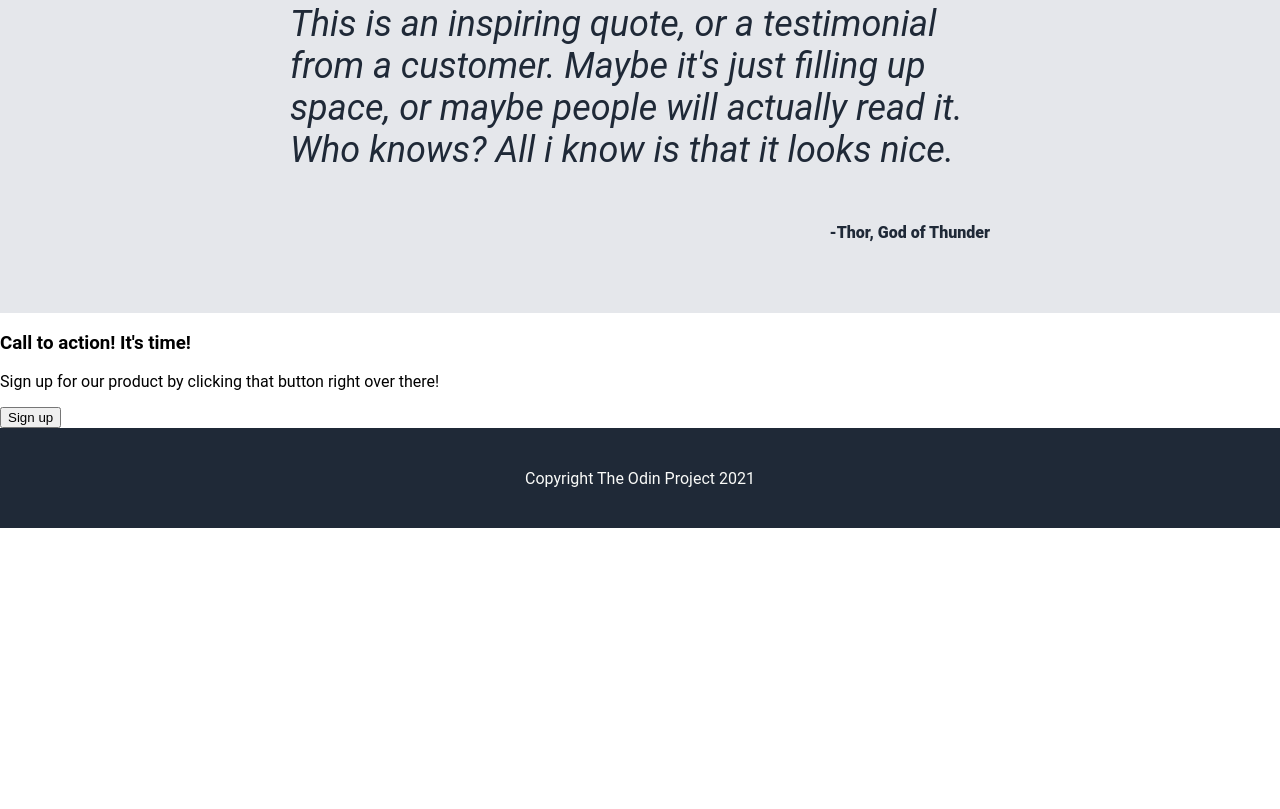
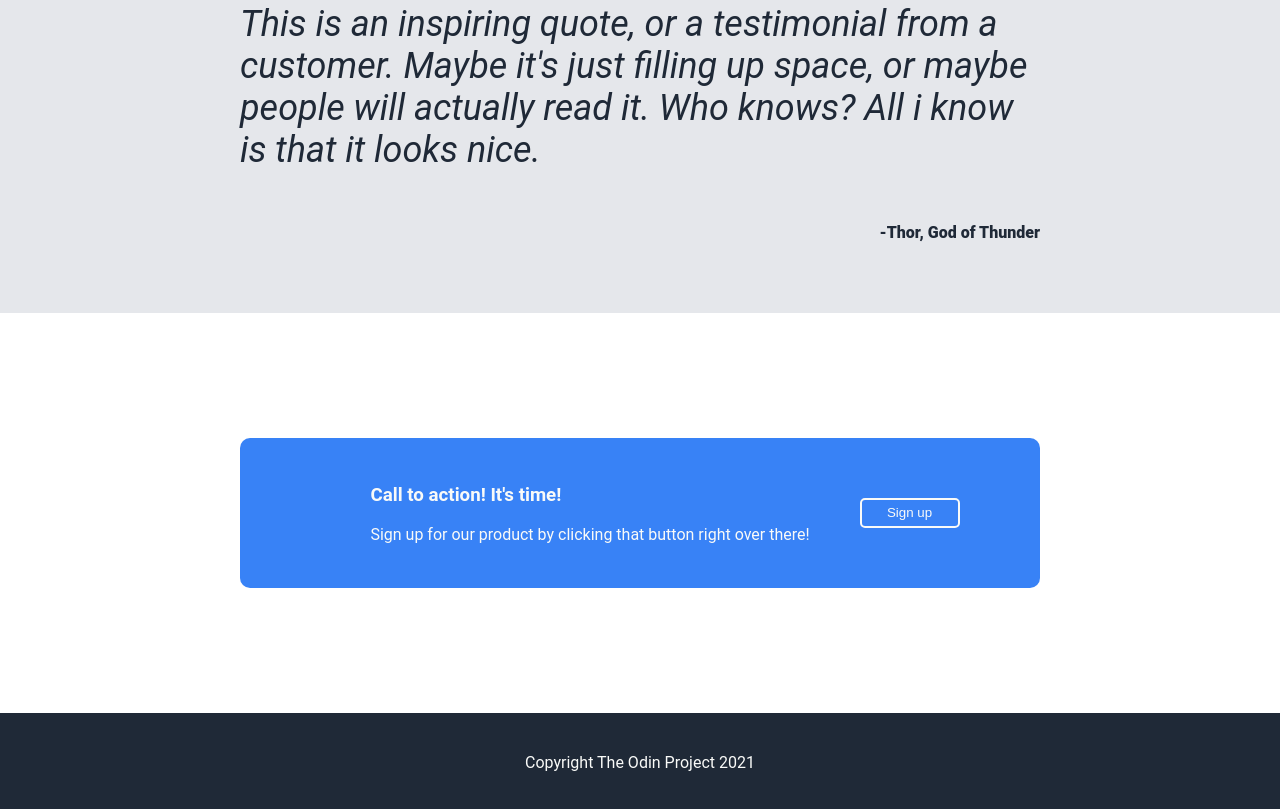
Before and after one commit to FailNotGit/landing_page, a plain HTML site: page index.html in a window 1280 px wide. Shown: the part 907-1716 px from the top of the page. Before the commit the page ends 1435 px from the top, so only its background shows below. Drawn offline with Linux system fonts and the light colour scheme.

Commit message:
completed signup section, completed all layouts

```diff
--- a/index.html
+++ b/index.html
@@ -60,11 +60,14 @@
         <p class="author">-Thor, God of Thunder</p>
 
     </div>
-
+    <div class="container">
     <div class="signupsection">
-        <h3> Call to action! It's time!</h3>
+        <div class="text">
+    <h3> Call to action! It's time!</h3>
     <p>Sign up for our product by clicking that button right over there!</p>
+    </div>
     <button>Sign up</button>
+    </div>
     </div>
 </body>
 <footer>
--- a/styles.css
+++ b/styles.css
@@ -106,7 +106,7 @@ a {
 }
 
 .quote p {
-    width: 700px;
+    width: 800px;
     font-size: 36px;
     font-style: italic;
     color: #1F2937;
@@ -119,6 +119,41 @@ a {
     text-align: right;
 }
 
+.container {
+    height: 400px;
+    display: flex;
+    justify-content: center;
+    align-items: center;
+}
+
+.signupsection {
+    display: flex;
+    color:#F9FAF8;
+    background-color: #3882F6;
+    width: 800px;
+    height: 150px;
+    border-radius: 10px;
+    justify-content: center;
+    align-items: center;
+
+}
+
+.text {
+    margin: 20px 50px;
+    text-align: left;
+}
+
+.signupsection button {
+    width: 100px;
+    height: 30px;
+    color: #F9FAF8;
+    background-color: #3882F6;
+    border-radius: 5px;
+    border-color: #F9FAF8;
+    border-style: solid;
+
+
+}
 
 footer {
     height: 100px;
```
